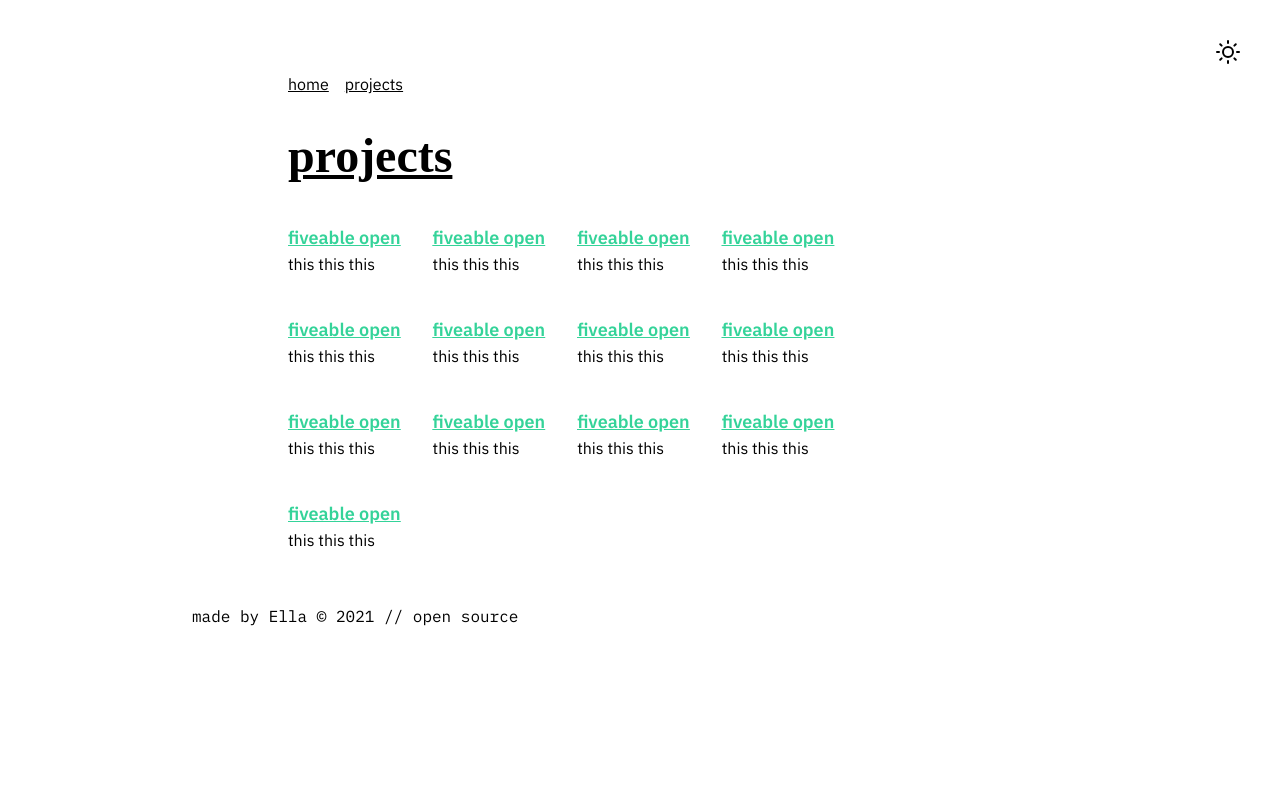
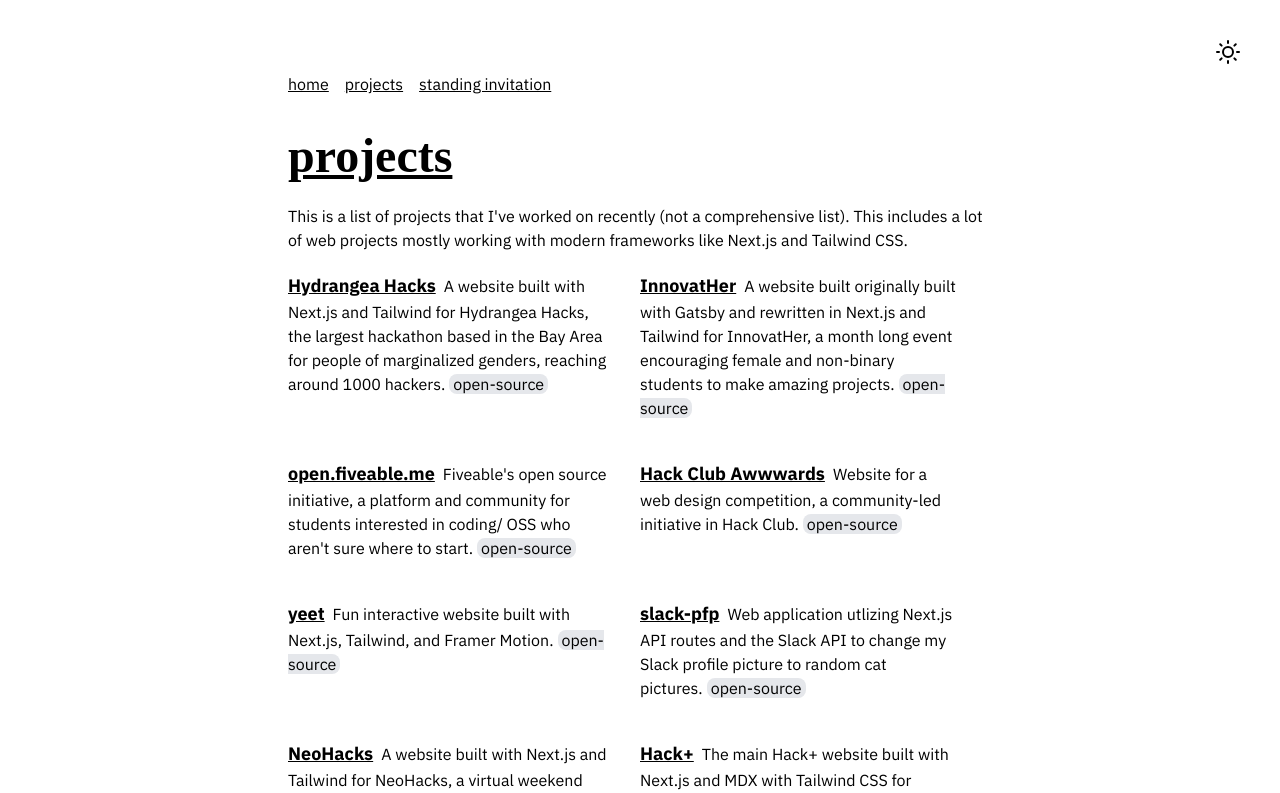
Before and after one commit to exu3/site, a Next.js app: page /projects in a window 1280 px wide. Shown: the top 793 px of the page. Built offline with nearby package versions, Linux system fonts and the light colour scheme; a web font is replaced by a local one.

Commit message:
projects page
also standing invitation page and general cleanup yeet

```diff
--- a/components/layout.tsx
+++ b/components/layout.tsx
@@ -21,9 +21,9 @@
         <h1 className="text-5xl font-extrabold leading-loose font-playfair underline">
           {heading}
         </h1>
-        <div>{children}</div>
+        <div className="min-h-screen">{children}</div>
       </main>
-      <div className="px-8 md:px-24 lg:px-48 p-8">
+      <div className="px-8 md:px-24 lg:px-48 pb-8">
         <Footer />
       </div>
     </div>
--- a/components/nav.tsx
+++ b/components/nav.tsx
@@ -3,6 +3,7 @@
 const links = [
   { name: "home", destination: "/" },
   { name: "projects", destination: "/projects" },
+  { name: "standing invitation", destination: "/invitation" },
 ];
 
 export default function Nav(): JSX.Element {
--- a/pages/index.tsx
+++ b/pages/index.tsx
@@ -13,7 +13,7 @@
     <div className="dark:text-white dark:bg-black">
       <Layout heading="hi, i'm ella.">
         <section>
-          <p className="font-mono text-lg">
+          <p className="font-sans">
             I’m a high school student currently based in the Bay Area. I am
             currently exploring front-end web development and design, and I am
             always interested in learning new technologies. In my free time, I
@@ -24,21 +24,17 @@
           <h2 className="font-sans font-bold text-2xl lowercase leading-loose">
             what i’ve been up to recently:
           </h2>
-          <ul className="font-mono text-lg list-disc list-inside">
+          <ul className="font-sans list-disc list-inside">
+            <li>open source at Fiveable</li>
+            <li>learning how to make cool websites</li>
             <li>
-              open source at <a href="https://open.fiveable.me">Fiveable</a>
-            </li>
-            <li>
-              learning <a href="https://yeeet.tech">Next.js</a>
-            </li>
-            <li>
-              making awesome <a href="https://awards.hackclub.com">websites</a>
-            </li>
-            <li>
-              organizing <a href="https://neohacks.org">hackathons</a>
-            </li>
-            <li>
-              hanging out in <a href="https://hackclub.com/slack">Hack Club</a>
+              hanging out in{" "}
+              <a
+                href="https://hackclub.com/slack"
+                className="hover:text-gray-400 hover:underline"
+              >
+                Hack Club
+              </a>
             </li>
           </ul>
         </section>
@@ -46,7 +42,7 @@
           <h2 className="font-sans font-bold text-2xl lowercase leading-loose">
             find me on the internet:
           </h2>
-          <ul className="font-mono text-lg list-disc list-inside">
+          <ul className="font-sans list-disc list-inside">
             {links.map(({ href, label }) => (
               <li key={label}>
                 <Link href={href}>
--- /dev/null
+++ b/pages/invitation.tsx
@@ -0,0 +1,33 @@
+import Layout from "../components/layout";
+
+export default function Invitation(): JSX.Element {
+  return (
+    <div>
+      <Layout heading="standing invitation">
+        <p>
+          This is a standing invitation: if you are a person and want to talk,
+          please reach out to me anytime at ella @ this domain or DM me on any
+          social platforms.
+        </p>
+        <br />
+        <p>
+          I&apos;m open to talk about anything at all. Please don&apos;t
+          hesitate to say hi; I&apos;d love to meet you!
+        </p>
+        <div>
+          <img
+            src="https://live.staticflickr.com/65535/50386601723_bef1915659_b.jpg"
+            alt="cat"
+            className="rounded-lg w-60 mx-auto mt-8"
+          />
+          <img
+            src="https://workshops.hackclub.com/content/workshops/orpheus/img/confused_dinosaur.png"
+            alt="cat"
+            className="rounded-lg w-60 mx-auto my-8"
+          />
+        </div>
+        <p className="text-center">Enjoy these random pictures :)</p>
+      </Layout>
+    </div>
+  );
+}
--- a/pages/projects.tsx
+++ b/pages/projects.tsx
@@ -1,50 +1,112 @@
 import Layout from "../components/layout";
 import Link from "next/link";
+
+type Props = {
+  heading: string;
+  children: string;
+  link: string;
+  github?: string;
+};
 
 export default function Projects(): JSX.Element {
   return (
     <div>
       <Layout heading="projects">
         <section>
-          <div className="flex flex-col md:flex-row md:flex-wrap">
-            <Project heading="fiveable open" link="/">
-              this this this
+          <p>
+            This is a list of projects that I&apos;ve worked on recently (not a
+            comprehensive list). This includes a lot of web projects mostly
+            working with modern frameworks like Next.js and Tailwind CSS.
+          </p>
+        </section>
+        <section>
+          <div className="flex flex-col md:grid md:grid-cols-2 items-start">
+            <Project
+              heading="Hydrangea Hacks"
+              link="https://hydrangeahacks.tech"
+              github="https://github.com/eilla1/HydrangeaHacks-website"
+            >
+              A website built with Next.js and Tailwind for Hydrangea Hacks, the
+              largest hackathon based in the Bay Area for people of marginalized
+              genders, reaching around 1000 hackers.
             </Project>
-            <Project heading="fiveable open" link="/">
-              this this this
+            <Project
+              heading="InnovatHer"
+              link="https://innovather.vercel.app"
+              github="https://github.com/eilla1/InnovatHer-website"
+            >
+              A website built originally built with Gatsby and rewritten in
+              Next.js and Tailwind for InnovatHer, a month long event
+              encouraging female and non-binary students to make amazing
+              projects.
             </Project>
-            <Project heading="fiveable open" link="/">
-              this this this
+            <Project
+              heading="open.fiveable.me"
+              link="https://open.fiveable.me"
+              github="https://github.com/ThinkFiveable/open"
+            >
+              Fiveable&apos;s open source initiative, a platform and community
+              for students interested in coding/ OSS who aren&apos;t sure where
+              to start.
             </Project>
-            <Project heading="fiveable open" link="/">
-              this this this
+            <Project
+              heading="Hack Club Awwwards"
+              link="https://design-awards.hackclub.com"
+              github="https://github.com/hackclub/awards"
+            >
+              Website for a web design competition, a community-led initiative
+              in Hack Club.
             </Project>
-            <Project heading="fiveable open" link="/">
-              this this this
+            <Project
+              heading="yeet"
+              link="https://yeeet.tech"
+              github="https://github.com/eilla1/yeet"
+            >
+              Fun interactive website built with Next.js, Tailwind, and Framer
+              Motion.
             </Project>
-            <Project heading="fiveable open" link="/">
-              this this this
+            <Project
+              heading="slack-pfp"
+              link="https://pfp.ella.cx"
+              github="https://github.com/eilla1/slack-pfp"
+            >
+              Web application utlizing Next.js API routes and the Slack API to
+              change my Slack profile picture to random cat pictures.
             </Project>
-            <Project heading="fiveable open" link="/">
-              this this this
+            <Project
+              heading="NeoHacks"
+              link="https://neohacks.org"
+              github="https://github.com/eilla1/neohacks"
+            >
+              A website built with Next.js and Tailwind for NeoHacks, a virtual
+              weekend hackathon.
             </Project>
-            <Project heading="fiveable open" link="/">
-              this this this
+            <Project heading="Hack+" link="https://hackplus.io">
+              The main Hack+ website built with Next.js and MDX with Tailwind
+              CSS for styling.
             </Project>
-            <Project heading="fiveable open" link="/">
-              this this this
+          </div>
+        </section>
+        <section>
+          <h2 className="mt-8 text-2xl font-sans font-bold">
+            inactive projects
+          </h2>
+
+          <div className="flex flex-col md:grid md:grid-cols-2 items-start">
+            <Project
+              heading="arkanoid"
+              link="https://arkan0id.vercel.app"
+              github="https://github.com/eilla1/arkanoid"
+            >
+              A clone of the classic arkanoid game built with Typescript.
             </Project>
-            <Project heading="fiveable open" link="/">
-              this this this
-            </Project>
-            <Project heading="fiveable open" link="/">
-              this this this
-            </Project>
-            <Project heading="fiveable open" link="/">
-              this this this
-            </Project>
-            <Project heading="fiveable open" link="/">
-              this this this
+            <Project
+              heading="vue-pokedex"
+              link="https://arkan0id.vercel.app"
+              github="https://github.com/eilla1/vue-pokeapi"
+            >
+              A web application built with the Pokemon API utilizing Vue 3&apos;
+              composition API.
             </Project>
           </div>
         </section>
@@ -53,15 +115,30 @@
   );
 }
 
-function Project({ heading, children, link }) {
+function Project({ heading, children, link, github }: Props) {
   return (
-    <div className="my-5 mr-8">
-      <h4 className="font-sans font-semibold text-green-400 text-lg underline">
+    <div className="my-5 mr-8 flex items-center">
+      <p>
         <Link href={link}>
-          <a>{heading}</a>
+          <a
+            className="font-sans font-bold text-lg hover:text-gray-400 underline"
+            target="_blank"
+            rel="noreferrer"
+          >
+            {heading}
+          </a>
         </Link>
-      </h4>
-      <p>{children}</p>
+        <span className="pl-2">{children}</span>
+        {github ? (
+          <span className="mx-1 rounded-lg px-1 bg-gray-200 dark:bg-gray-300 hover:bg-gray-300 dark:hover:bg-gray-400 dark:text-black">
+            <a href={github} target="_blank" rel="noreferrer">
+              open-source
+            </a>
+          </span>
+        ) : (
+          ""
+        )}
+      </p>
     </div>
   );
 }
```
Also changed, not shown: pages/_app.tsx (+6 -5 lines).
